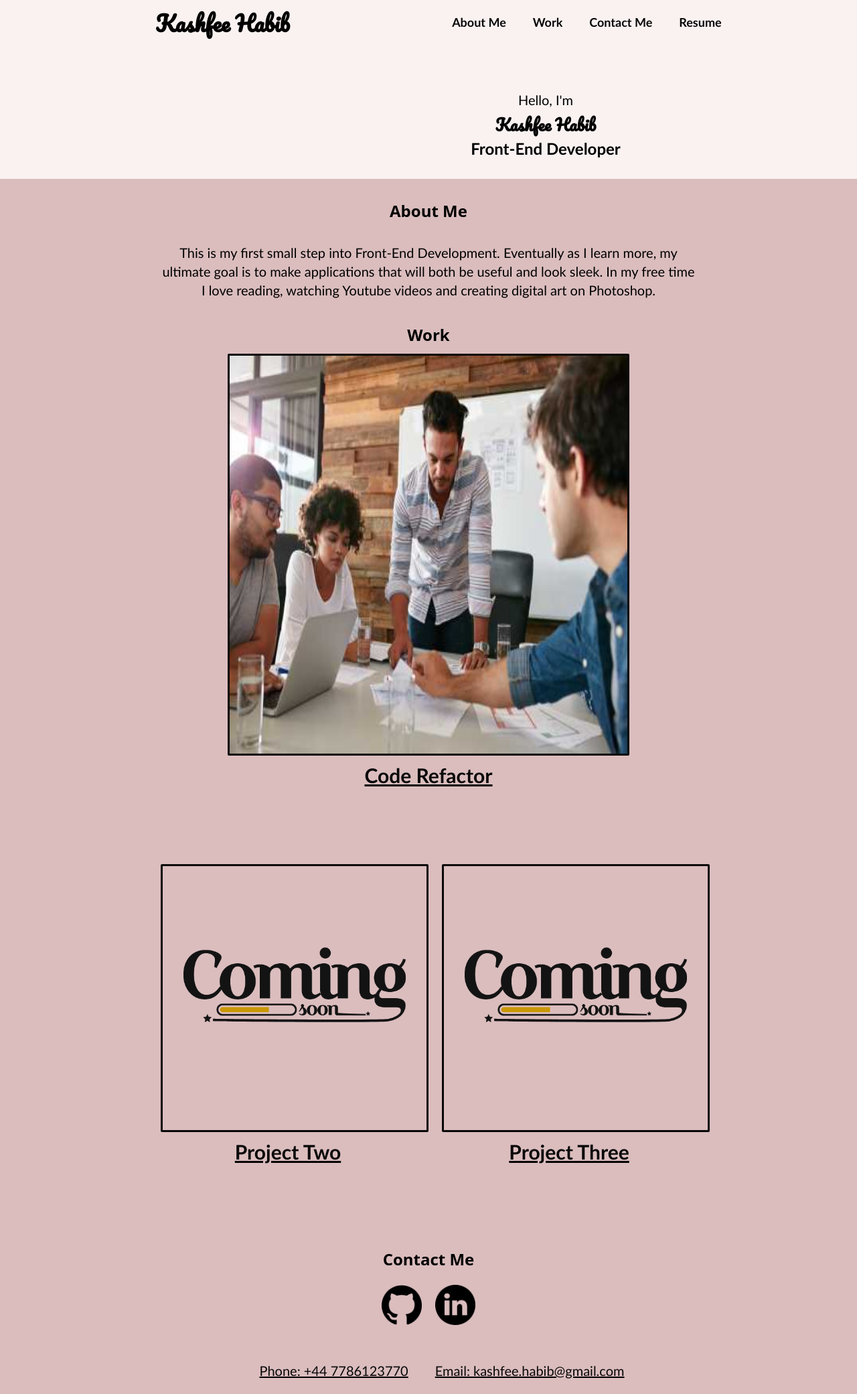
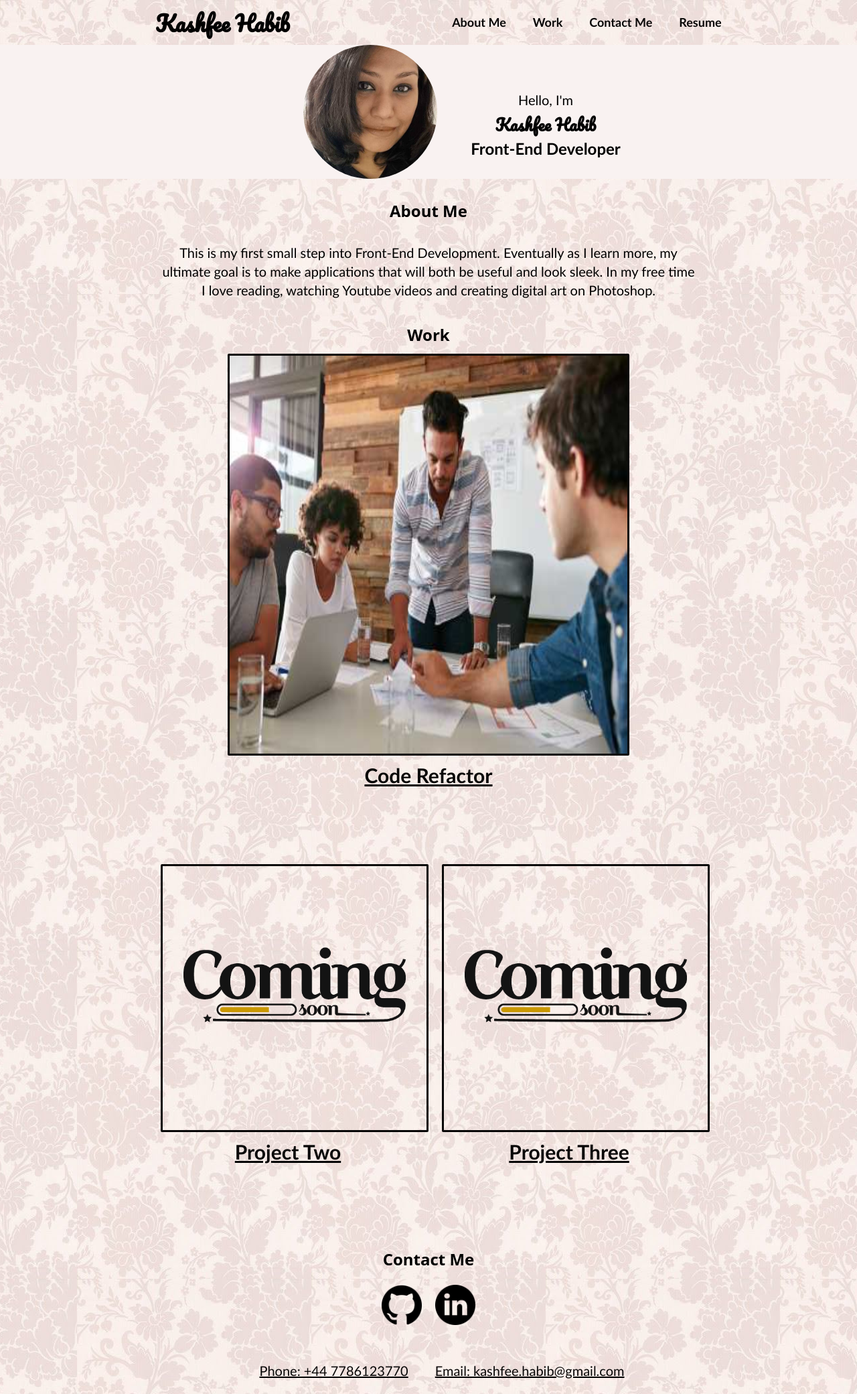
Before and after one commit to KashfeeH/Portfolio, a plain HTML site: page index.html in a window 1280 px wide. Shown: the whole page at 67% size. Drawn offline with Linux system fonts and the light colour scheme; the site is published under a folder, as on GitHub Pages, so addresses that start at the root find nothing.

Commit message:
fixed a few bugs in the css and html files

```diff
--- a/assets/css/style.css
+++ b/assets/css/style.css
@@ -53,7 +53,7 @@ p{
 
 /* .......................Begin styling main logo/Nav section ......................... */
  header{
-  background-image: url("/assets/images/florals2.jpg");
+  background-image: url("../images/florals2.jpg");
   background-repeat: repeat;
   width: 100%;
   display: var(--display);
@@ -99,7 +99,7 @@ nav ul li a{
   }
 
   .image-left{
-    background-image: url("/assets/images/kashfee.jpg");
+    background-image: url("../images/kashfee.jpg");
     height: 200px;
     width: 200px;
     background-position: center;
@@ -121,7 +121,7 @@ nav ul li a{
 
 .page-wrapper{
     background-color: var(--bg-color);
-    background-image: url("/assets/images/florals2.jpg");
+    background-image: url("../images/florals2.jpg");
     background-position: center;
     background-repeat: repeat;
   }
@@ -235,7 +235,7 @@ h2{
 header{
  justify-content: center;
  background-image: none;
- background-color: #DBBDBE;
+ background-color: #c5a7a8;
  flex-flow: wrap;
 }
 
--- a/index.html
+++ b/index.html
@@ -9,7 +9,7 @@
   <link rel="preconnect" href="https://fonts.gstatic.com" crossorigin>
  <link href="https://fonts.googleapis.com/css2?family=Pacifico&display=swap" rel="stylesheet">
   <title>KashfeeH// Web Developer</title>
-  <link rel="stylesheet" href="./assets/css/style.css" />
+  <link rel="stylesheet" href="./assets/css/style.css"/>
 </head>
 
 <body>
@@ -61,9 +61,9 @@
     </div>
     <div class="projects">
       <a href="https://github.com/KashfeeH/" target="_blank">
-        <img class="image2" src="assets/images/coming soon.png"><h2>Project Two</h2></a>
+        <img class="image2" src="assets/images/coming-soon.png"><h2>Project Two</h2></a>
       <a href="https://github.com/KashfeeH/ "target="_blank">
-          <img class="image3" src="assets/images/coming soon.png"><h2>Project Three</h2></a>
+          <img class="image3" src="assets/images/coming-soon.png"><h2>Project Three</h2></a>
     </div>
     </div>
     </section>
```
Also changed, not shown: assets/images/coming-soon.png (renamed from assets/images/coming soon.png).
